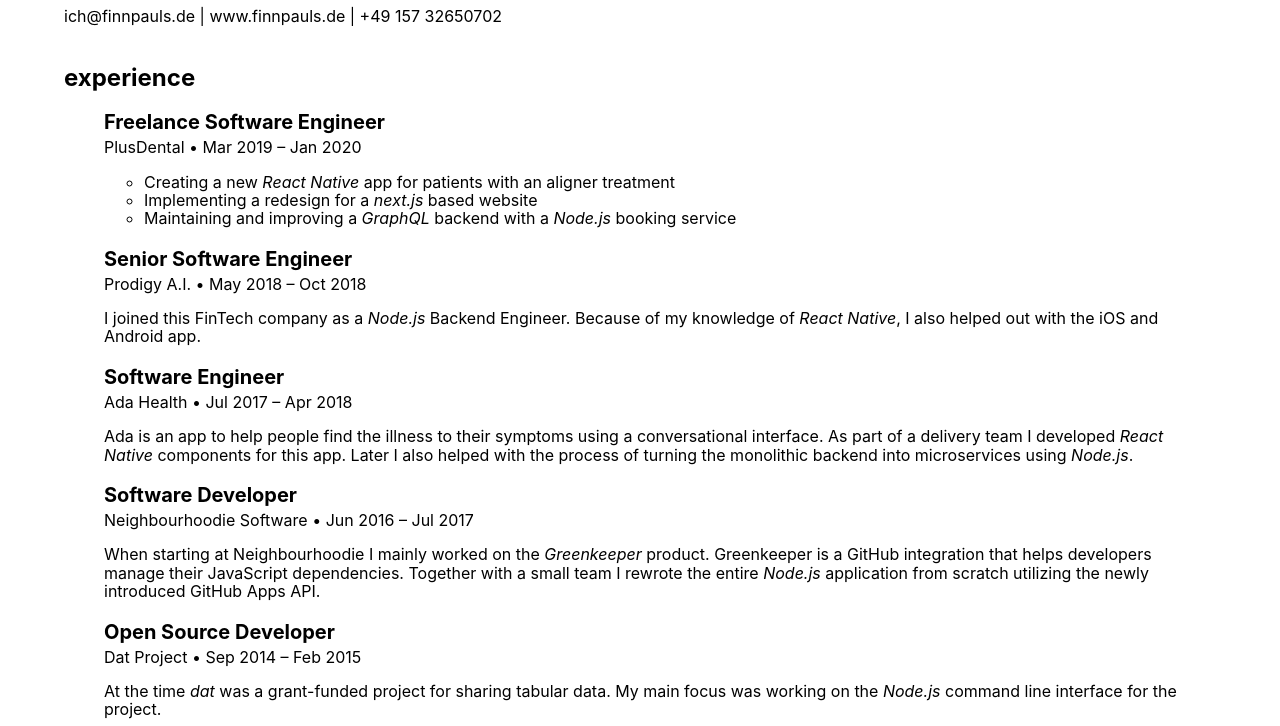
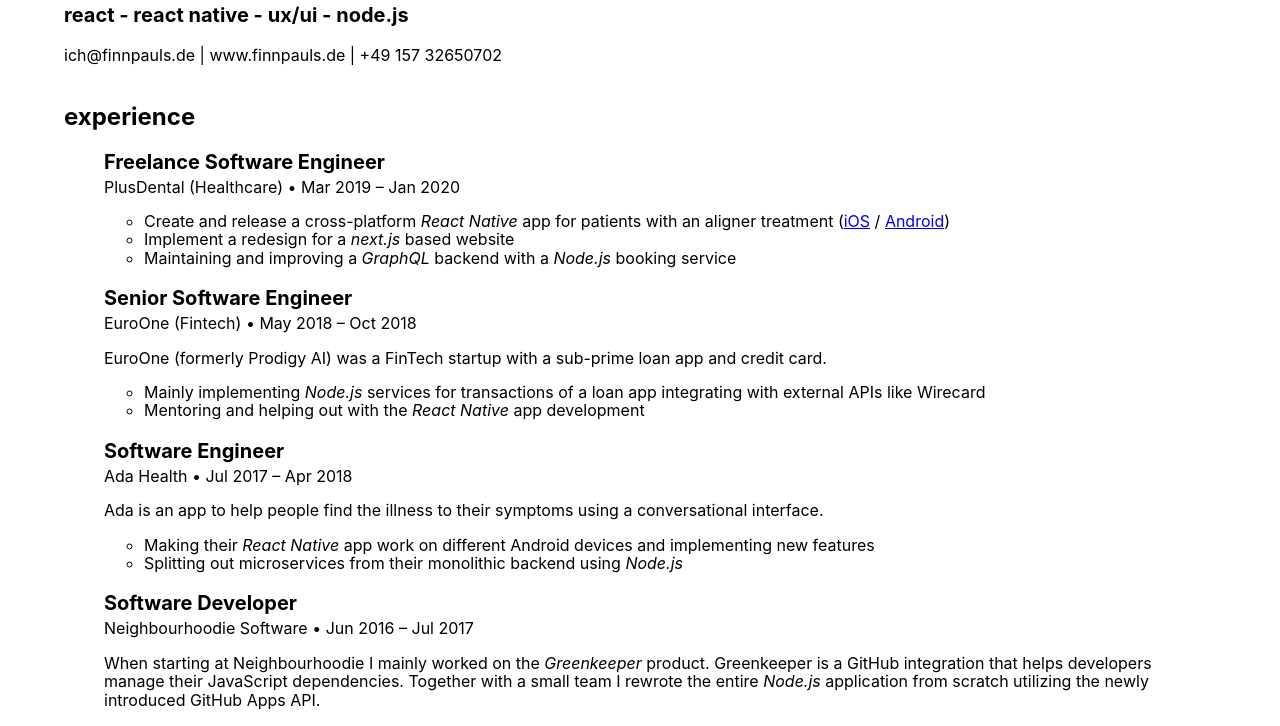
Before and after one commit to finnp/finnp.github.io, a plain HTML site: page cv.html in a window 1280 px wide. Shown: the part 197-923 px from the top of the page. Drawn offline with Linux system fonts and the light colour scheme.

Commit message:
Update cv

```diff
--- a/cv.html
+++ b/cv.html
@@ -13,7 +13,8 @@
     <h1 class="f2 lh-title fw7 mt0 pt3 bt bw2">
       finn pauls
     </h1>
-		<h2 class="f3">software engineer</h2>
+		<h2 class="f3">product engineer</h2>
+		<h2 class="f4">react - react native - ux/ui - node.js</h2>
 		<h3 class="f5 normal lh-copy">ich@finnpauls.de | www.finnpauls.de | +49 157 32650702</em>
 		</div>
 		<div class="fr w-30">
@@ -22,24 +23,36 @@
     <h2 class="f3">experience</h2>
 		<ul class="list">
 			<li><h3 class="f4 mb1">Freelance Software Engineer</h3></li>
-			<li>PlusDental • Mar 2019 – Jan 2020</li>
+			<li>PlusDental (Healthcare) • Mar 2019 – Jan 2020</li>
 			<li><p><ul>
-				<li>Creating a new <em>React Native</em> app for patients with an aligner treatment</li>
-				<li>Implementing a redesign for a <em>next.js</em> based website</li>
+				<li>Create and release a cross-platform <em>React Native</em> app for patients with an aligner treatment (<a href="https://apps.apple.com/de/app/plusdental/id1414288384">iOS</a> / <a href="https://play.google.com/store/apps/details?id=de.sunshinesmile.mobile&hl=de">Android</a>)</li>
+				<li>Implement a redesign for a <em>next.js</em> based website</li>
 				<li>Maintaining and improving a <em>GraphQL</em> backend with a <em>Node.js</em> booking service</li>
 		</ul></p></li>
 		</ul>
 		<ul class="list">
 			<li><h3 class="f4 mb1">Senior Software Engineer</h3></li>
-			<li><a class="link black" href="https://prodigyai.com/">Prodigy A.I.</a> • May 2018 – Oct 2018</li>
-			<li><p>I joined this FinTech company as a <em>Node.js</em> Backend Engineer. Because of my knowledge of <em>React Native</em>, I also helped out with the iOS and Android app.</p></li>
+			<li>EuroOne (Fintech) • May 2018 – Oct 2018</li>
+			<li><p>EuroOne (formerly Prodigy AI) was a FinTech startup with a sub-prime loan app and credit card.</p></li>
+			<li>
+				<p><ul>
+					<li>Mainly implementing <em>Node.js</em> services for transactions of a loan app integrating with external APIs like Wirecard</li>
+					<li>Mentoring and helping out with the <em>React Native</em> app development</li>
+			</ul></p>
+
+			</li>
 		</ul>
 		<ul class="list">
 			<li><h3 class="f4 mb1">Software Engineer</h3></li>
 			<li><a class="link black" href="https://ada.com/">Ada Health</a> 	•  Jul 2017 – Apr 2018</li>
 			<li><p>Ada is an app to help people find the illness to their symptoms using a conversational interface.
-			As part of a delivery team I developed <em>React Native</em> components for this app. Later I also helped with the process
-			of turning the monolithic backend into microservices using <em>Node.js</em>.
+			<li>
+				<p><ul>
+					<li>Making their <em>React Native</em> app work on different Android devices and implementing new features</li>
+					<li>Splitting out microservices from their monolithic backend using <em>Node.js</em></li>
+			</ul></p>
+
+			</li>
 			</p></li>
 		</ul>
 		<ul class="list">
```
